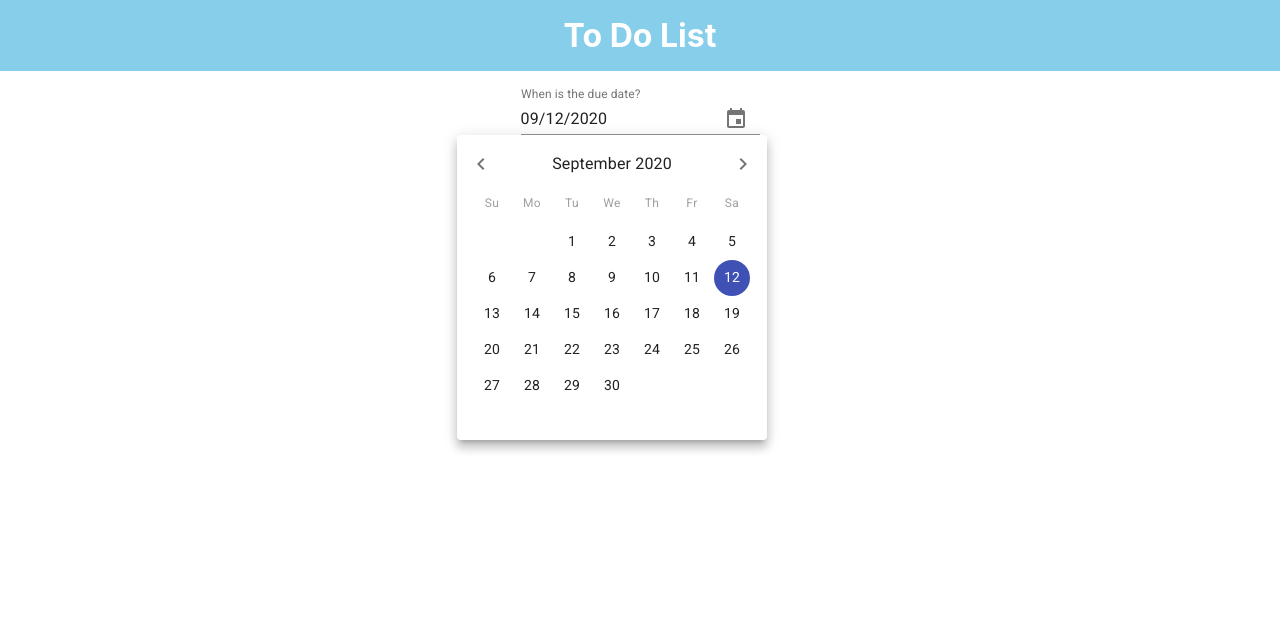
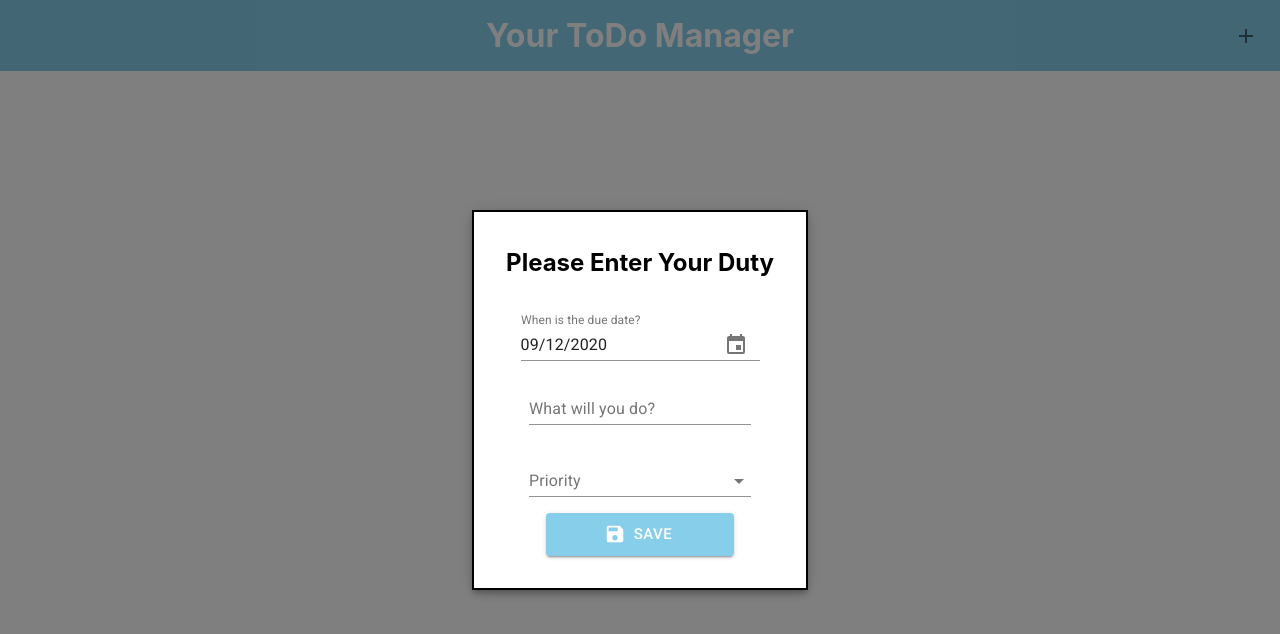
Before and after one commit to TOMO-YOSHI/react-todo-list, a React (Create React App) app: page / in a window 1280 px wide. Both pictures are taken after a click on the button "delete". Shown: the top 634 px of the page. Built offline with nearby package versions, Linux system fonts and the light colour scheme.

Commit message:
implement modal

```diff
--- a/src/App.js
+++ b/src/App.js
@@ -14,40 +14,58 @@ class App extends React.Component {
       //   priority: "",
       // },
     ],
+    modalOpen: false,
   };
 
   addTodo = (todo) => {
     let todoInput = { ...todo, id: new Date().getTime() };
 
-    if ( !todo.name || !todo.dueDate || !todo.priority) {
+    if (!todo.name || !todo.dueDate || !todo.priority) {
       alert("Please fill in all fields!!");
     } else {
       let todoList = this.state.todoList;
       todoList.push(todoInput);
       this.setState({ todoList: todoList });
+      this.handleClose();
     }
-  }
+  };
 
   deleteTodo = (index) => {
-      let todoList = this.state.todoList;
-      todoList.splice(index, 1);
-      this.setState({ todoList: todoList });
-  }
+    let todoList = this.state.todoList;
+    todoList.splice(index, 1);
+    this.setState({ todoList: todoList });
+  };
+
+  handleOpen = () => {
+    this.setState({modalOpen:true});
+  };
+
+  handleClose = () => {
+    this.setState({ modalOpen: false });
+  };
 
   componentDidUpdate() {
-    console.log('state update')
-    console.log(...this.state.todoList)
+    console.log("state update");
+    console.log(...this.state.todoList);
   }
 
   render() {
     return (
       <div className="App">
-        <Header />
-        <InputArea addTodo={this.addTodo} />
-        <OutputArea todoList={this.state.todoList} deleteTodo={this.deleteTodo} />
+        <Header
+          addTodo={this.addTodo}
+          modalOpen={this.state.modalOpen}
+          handleOpen={this.handleOpen}
+          handleClose={this.handleClose} />
+        <OutputArea
+          todoList={this.state.todoList}
+          deleteTodo={this.deleteTodo}
+        />
       </div>
     );
   }
 }
 
 export default App;
+
+        // <InputArea addTodo={this.addTodo} />;
--- a/src/components/Button/Button.component.jsx
+++ b/src/components/Button/Button.component.jsx
@@ -23,7 +23,9 @@ export default function IconLabelButtons(props) {
         size="large"
         className={classes.button}
         startIcon={<SaveIcon />}
-        onClick={() => props.click(props.input)}
+        onClick={() => {
+            props.click(props.input)
+        }}
       >
         Save
       </Button>
--- a/src/components/Header/Header.component.jsx
+++ b/src/components/Header/Header.component.jsx
@@ -1,11 +1,30 @@
 import React from 'react';
+
+import { makeStyles } from "@material-ui/core/styles";
+import TransitionsModal from "../Modal/Modal.component";
+// import IconButton from "@material-ui/core/IconButton";
+// import AddIcon from "@material-ui/icons/Add";
 
 import './Header.styles.scss';
 
-const Header = () => (
-    <div className='header'>
-        <h1>To Do List</h1>
-    </div>
-)
+// const useStyles = makeStyles((theme) => ({
+//   root: {
+//     "& > *": {
+//       margin: theme.spacing(1),
+//     },
+//   },
+// }));
+
+const Header = (props) => {
+    return (
+      <div className="header">
+        <h1>Your ToDo Manager</h1>
+        <TransitionsModal
+            addTodo={props.addTodo}
+            modalOpen={props.modalOpen}
+            handleOpen={props.handleOpen}
+            handleClose={props.handleClose}/>
+      </div>
+    );}
 
 export default Header;
--- a/src/components/Header/Header.styles.scss
+++ b/src/components/Header/Header.styles.scss
@@ -1,9 +1,17 @@
 .header {
     background-color: skyblue;
     padding: 1rem 0;
+    position: relative;
 
     h1 {
         color: white;
         margin: 0;
     }
+
+    button {
+        position: absolute;
+        top: 50%;
+        right: 10px;
+        transform: translateY(-50%);
+    }
 }
--- a/src/components/InputArea/InputArea.styles.scss
+++ b/src/components/InputArea/InputArea.styles.scss
@@ -0,0 +1,3 @@
+.inputArea {
+    text-align: center;
+}
--- /dev/null
+++ b/src/components/Modal/Modal.component.jsx
@@ -0,0 +1,74 @@
+import React from "react";
+import InputArea from '../InputArea/InputArea.component';
+
+import { makeStyles } from "@material-ui/core/styles";
+import Modal from "@material-ui/core/Modal";
+import Backdrop from "@material-ui/core/Backdrop";
+import Fade from "@material-ui/core/Fade";
+import IconButton from "@material-ui/core/IconButton";
+import AddIcon from "@material-ui/icons/Add";
+
+
+const useStyles = makeStyles((theme) => ({
+  modal: {
+    display: "flex",
+    alignItems: "center",
+    justifyContent: "center",
+  },
+  paper: {
+    backgroundColor: theme.palette.background.paper,
+    border: "2px solid #000",
+    boxShadow: theme.shadows[5],
+    padding: theme.spacing(2, 4, 3),
+  },
+  root: {
+    "& > *": {
+      margin: theme.spacing(1),
+    },
+  },
+}));
+
+export default function TransitionsModal(props) {
+  const classes = useStyles();
+//   const [open, setOpen] = React.useState(false);
+
+//   const handleOpen = () => {
+//     setOpen(true);
+//   };
+
+//   const handleClose = () => {
+//     setOpen(false);
+//   };
+    const open = props.modalOpen;
+    console.log(props.modalOpen);
+
+  return (
+    <div>
+      <IconButton aria-label="delete" onClick={props.handleOpen}>
+        <AddIcon />
+      </IconButton>
+      <Modal
+        aria-labelledby="transition-modal-title"
+        aria-describedby="transition-modal-description"
+        className={classes.modal}
+        open={open}
+        onClose={props.handleClose}
+        closeAfterTransition
+        BackdropComponent={Backdrop}
+        BackdropProps={{
+          timeout: 500,
+        }}
+      >
+        <Fade in={open}>
+          <div className={classes.paper}>
+            <h2 id="transition-modal-title">Please Enter Your Duty</h2>
+            <div id="transition-modal-description">
+              <InputArea
+                addTodo={props.addTodo} />
+            </div>
+          </div>
+        </Fade>
+      </Modal>
+    </div>
+  );
+}
--- /dev/null
+++ b/src/components/NoTodo/NoTodo.styles.scss
@@ -0,0 +1,7 @@
+.noTodoDiv {
+    // margin: 2rem;
+    position: absolute;
+	top: 50%;
+   	left: 50%;
+  	transform: translateY(-50%) translateX(-50%);
+}
--- /dev/null
+++ b/src/components/NoTodo/NoTodo．component.jsx
@@ -0,0 +1,14 @@
+import React from 'react';
+
+import './NoTodo.styles.scss';
+
+const NoTodo = () => {
+    return (
+        <div className="noTodoDiv">
+            <p>There's no todo yet.</p>
+            <p>Please add what you will do!!</p>
+        </div>
+    )
+}
+
+export default NoTodo;
--- a/src/components/OutputArea/OutputArea.component.jsx
+++ b/src/components/OutputArea/OutputArea.component.jsx
@@ -1,13 +1,20 @@
 import React from 'react';
 
 import InteractiveList from '../InteractiveList/InteractiveList.component';
+import NoTodo from '../NoTodo/NoTodo．component';
 
 import './OutputArea.styles.scss';
 
 const OutputArea = (props) => {
   return (
     <div className="outputArea">
-        <InteractiveList todoList={props.todoList} deleteTodo={props.deleteTodo}/>
+        {
+            props.todoList.length > 0 ?
+             <InteractiveList todoList={props.todoList} deleteTodo={props.deleteTodo}/>
+             :
+             <NoTodo />
+        }
+
     </div>
   );
 };
```
